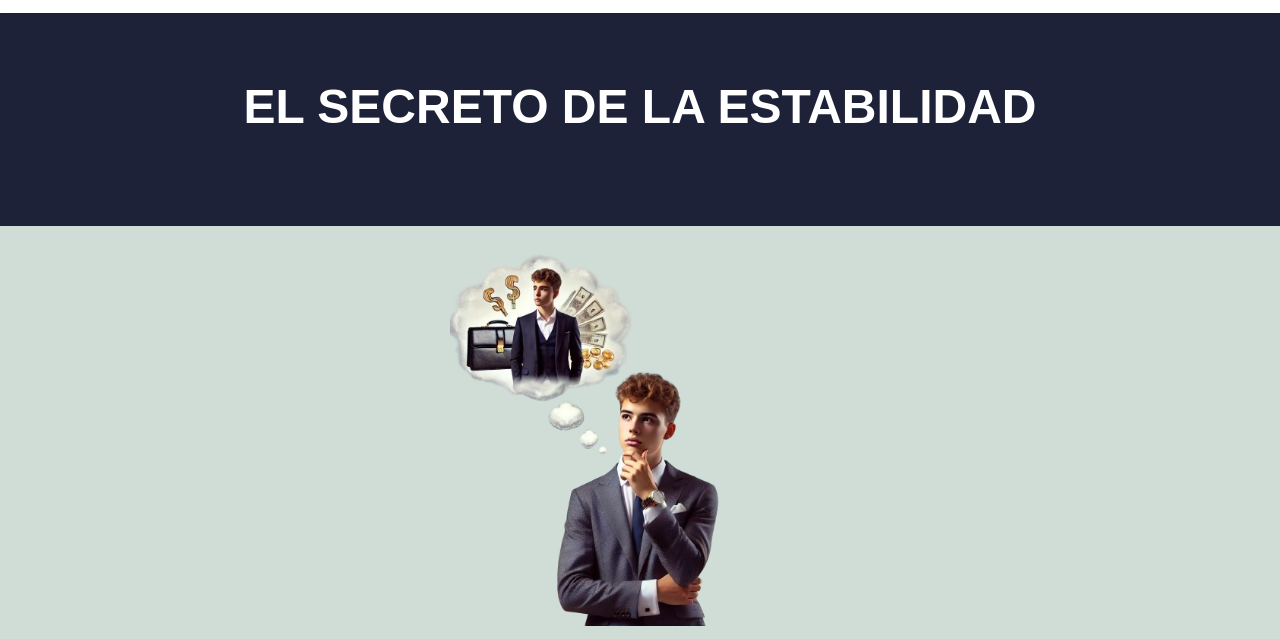
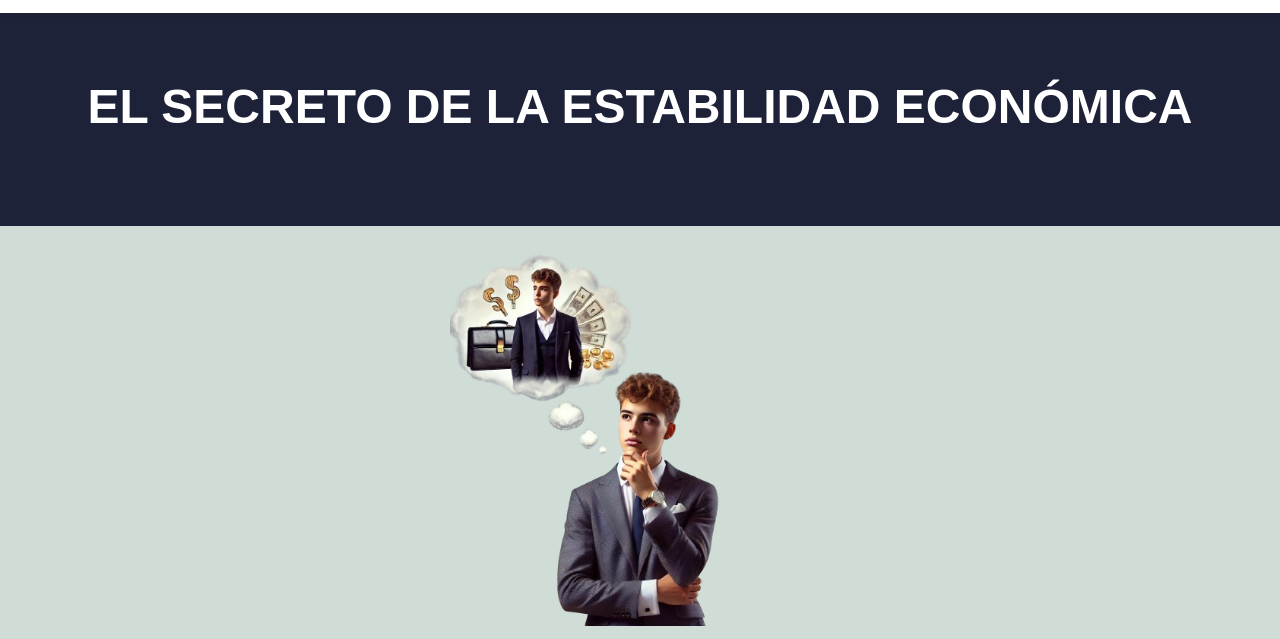
Before and after one commit to reissaavedra/secreto-estabilidad, a plain HTML site: page index.html in a window 1280 px wide. Shown: the part 59-698 px from the top of the page. Drawn offline with Linux system fonts and the light colour scheme.

Commit message:
Change stability

```diff
--- a/index.html
+++ b/index.html
@@ -3,7 +3,7 @@
 <head>
     <meta charset="UTF-8">
     <meta name="viewport" content="width=device-width, initial-scale=1.0">
-    <title>EL SECRETO DE LA ESTABILIDAD</title>
+    <title>EL SECRETO DE LA ESTABILIDAD ECONÓMICA</title>
     <link rel="stylesheet" href="styles.css">
 </head>
 <body>
@@ -21,7 +21,7 @@
 
     <main class="main">
         <section id="home" class="hero">
-            <h1>EL SECRETO DE LA ESTABILIDAD</h1>
+            <h1>EL SECRETO DE LA ESTABILIDAD ECONÓMICA</h1>
         </section>
 
         <section class="content" id="information">
```
